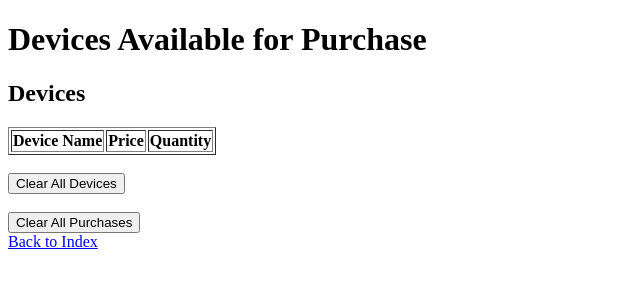
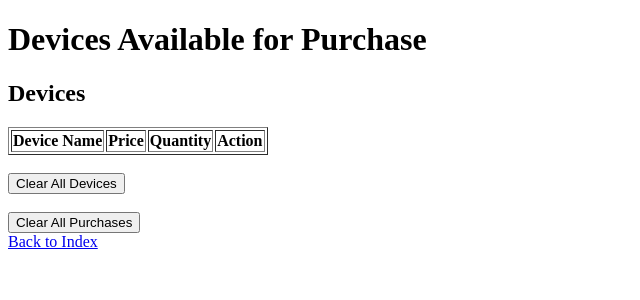
Before and after one commit to mr-jones123/Machine-Problems, a PHP site: page /view.php in a window 1280 px wide. Shown: the top 300 px of the page, without its empty margins (0-640 px from the left). Run offline with PHP 8.4, Linux system fonts and the light colour scheme; lists and menus that the app fills with data are empty.

Commit message:
Fix view

```diff
--- a/view.php
+++ b/view.php
@@ -40,12 +40,14 @@ if (isset($_GET['action']) && $_GET['action'] == 'clearPurchases'){
             <th>Device Name</th>
             <th>Price</th>
             <th>Quantity</th>
+            <th>Action</th>
         </tr>
         <?php foreach($_SESSION['Devices'] as $devices): ?>
             <tr>
                 <td><?php echo $devices['Device_Name'];?></td>
                 <td>$<?php echo number_format($devices['Price'],2);?></td>
                 <td><?php echo $devices['Quantity'];?></td>
+                <td><button></button></td>
             </tr>
         <?php endforeach;?>
     </table>
```
